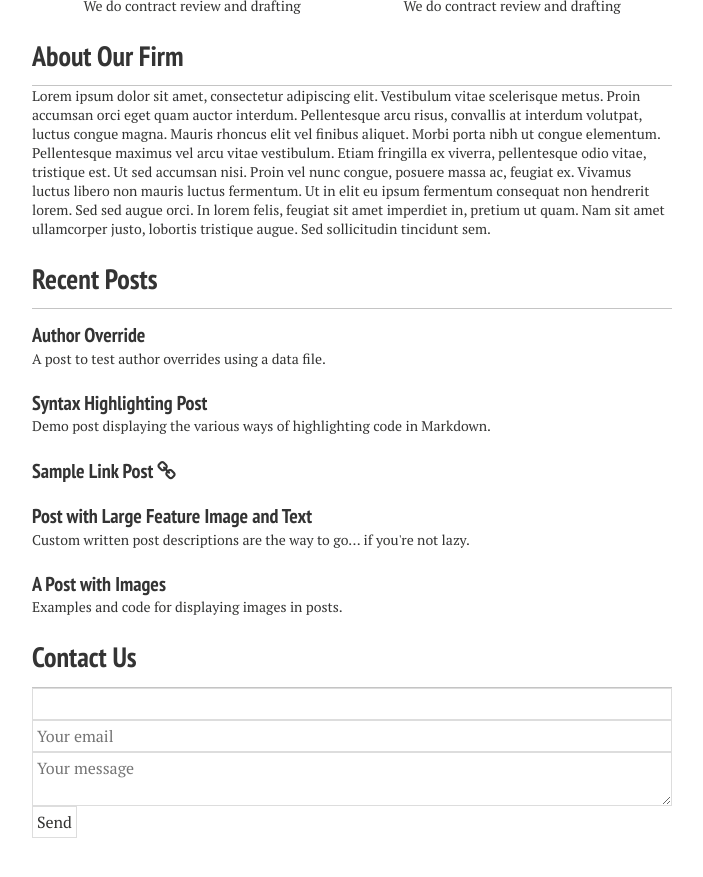
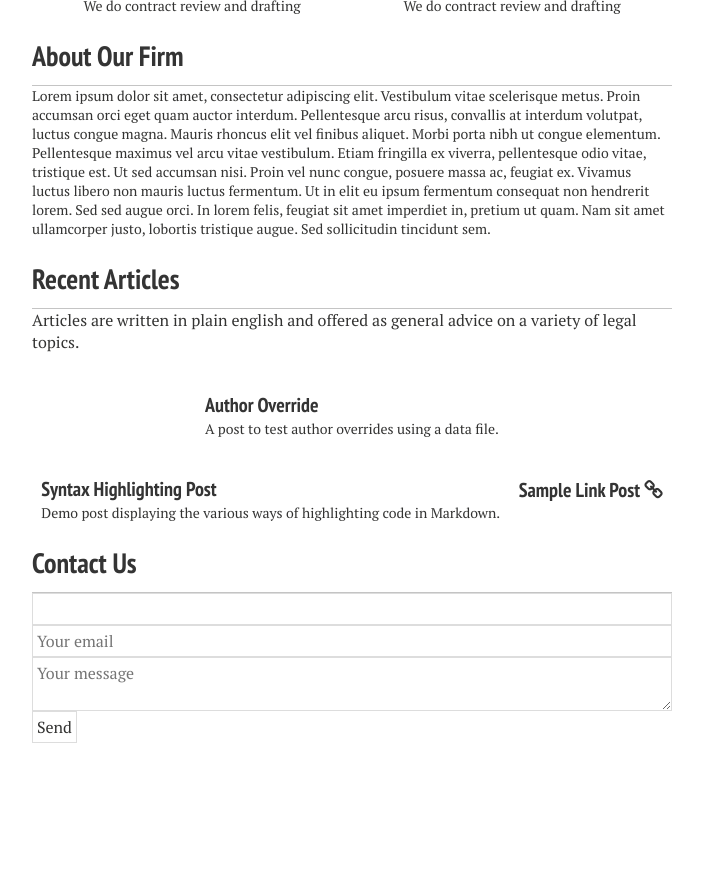
Before and after one commit to nerdyfergy/blg-site-mm3, a Jekyll site: the page built from index.md, in a window 1280 px wide and 900 px high, scrolled down 828 px. Shown: the top 877 px of the window, without its empty margins (288-991 px from the left). Built offline with Jekyll 4.4.1, drawn with Linux system fonts in a browser that asks for light colours; nearby versions of some CDN libraries; after the commit the page ends 1651 px from its top, so only the background shows below that.

Commit message:
Update home.html

```diff
--- a/_layouts/home.html
+++ b/_layouts/home.html
@@ -34,8 +34,11 @@
   </div>
   <div id="index">
     {% include _static.html %}
-    <h3><a href="{{ site.url}}/posts/">Recent Posts</a></h3>
-    {% for post in site.posts limit:5 %}
+    <h3><a href="{{ site.url}}/posts/">Recent Articles</a></h3>
+    <p>Articles are written in plain english and offered as general advice on a variety of legal topics.</p>
+    <div class="flex-container">
+      {% for post in site.posts limit:3 %}
+      <div class="flex-item">
         <article>
           {% if post.link %}
             <h2 class="link-post"><a href="{{ site.url }}{{ post.url }}" title="{{ post.title }}">{{ post.title }}</a> <a href="{{ post.link }}" target="_blank" title="{{ post.title }}"><i class="fa fa-link"></i></a></h2>
@@ -44,7 +47,9 @@
             <p>{{ post.excerpt | strip_html | truncate: 160 }}</p>
           {% endif %}
         </article>
+      </div>
       {% endfor %}
+    </div>
     <h3><a href="{{ site.url}}/posts/">Contact Us</a></h3>
     <form action="//formspree.io/your@email.com" method="POST">
      <input type="text" name="name">
```
Lines whose indentation alone changed are shown as unchanged.
